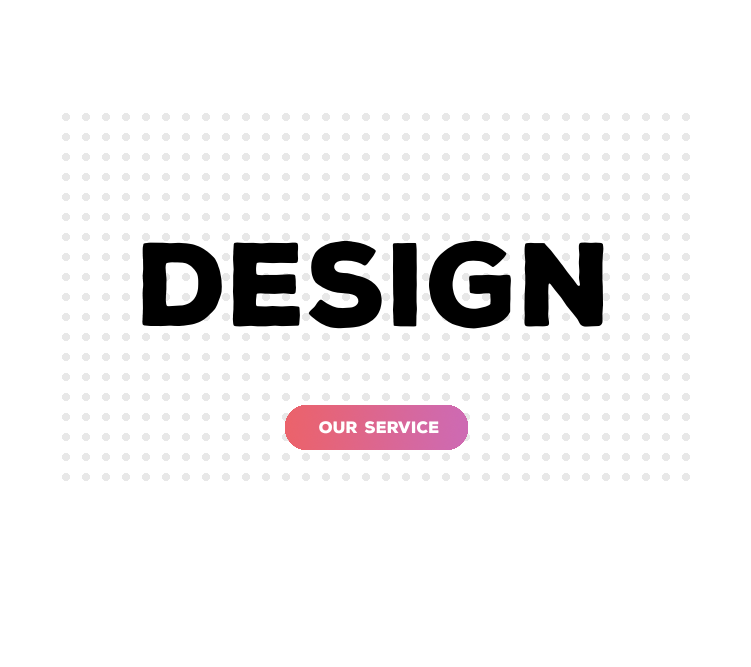
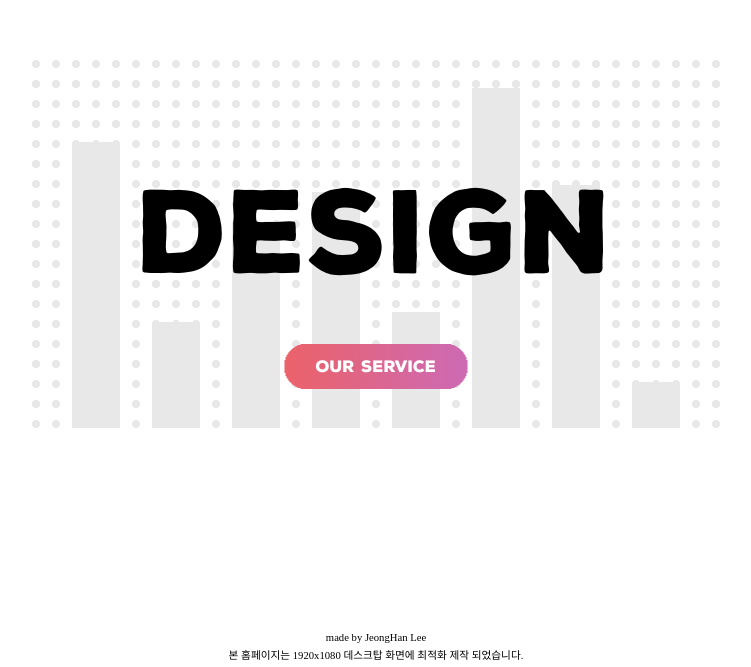
Before and after one commit to xian0310567/2020.10.25_Web, a plain HTML site: page index.html in a window 1280 px wide. Shown: the part 133-800 px from the top of the page, without its empty margins (267-1018 px from the left). Drawn offline with Linux system fonts and the light colour scheme.

Commit message:
js graph, index complete

```diff
--- a/css/index.css
+++ b/css/index.css
@@ -1,8 +1,26 @@
 @charset "UTF-8";
 
-#Logo_dot {width : 640px; height : 386px; margin-top : 240px; background-image : radial-gradient(#e8e8e8 30%, transparent 0), radial-gradient(#e8e8e8 30%, transparent 0);
-            background-position : 0 0, 20px 20px; background-size : 20px 20px; position : relative;}
-            #Logo_dot h1 {display: inline-block; text-align : center; font-family: "Nexa"; font-size : 115px; margin-top : 110px; width : 100%;}
-            #Logo_dot #Our_Service {position : absolute; margin-top : 50px; width : 100%;}
-                #Logo_dot #Our_Service img {display : block; margin : 0 auto;}
-                #Logo_dot #Our_Service span {left : 263px; bottom : 13px; font-family: "Nexa"; position :absolute; color : white;}
+body {margin : 0 auto;}
+
+#wrap {position : relative; min-height : 95vh;}
+
+#Logo_dot {width : 700px; height : 386px; background-image : radial-gradient(#e8e8e8 30%, transparent 0), radial-gradient(#e8e8e8 30%, transparent 0);
+    background-position : 0 0, 20px 20px; background-size : 20px 20px; position : absolute; left : 50%; top : 50%; transform: translate(-50%, -50%);}
+    #Logo_dot h1 {display: inline-block; text-align : center; font-family: "Nexa"; font-size : 115px; margin-top : 110px; width : 100%; position : absolute;}
+    #Logo_dot #Our_Service {position : absolute; top : 75%; left : 50%; transform: translate(-50%);}
+        #Logo_dot #Our_Service img {margin : 0 auto; display : block;}
+        #Logo_dot #Our_Service span {bottom : 13px; font-family: "Nexa"; position :absolute; color : white; left : 50%; transform: translate(-50%); text-align : center; width : 100%;}
+
+        .graph {width : 48px; position : absolute; bottom : 0; z-index: 0; margin-bottom : 12px; background : #e8e8e8; transition : all 0.8s;}
+        .graph:hover {background : #737373;}
+        #grp1 {margin-left : 46px;}
+        #grp2 {margin-left : 126px;}
+        #grp3 {margin-left : 206px;}
+        #grp4 {margin-left : 286px;}
+        #grp5 {margin-left : 366px;}
+        #grp6 {margin-left : 446px;}
+        #grp7 {margin-left : 526px;}
+        #grp8 {margin-left : 606px;}
+
+footer {text-align : center; min-height : 5vh;}
+    footer span {font-size : 8pt}
--- a/index.html
+++ b/index.html
@@ -10,15 +10,31 @@
         <script type = "text/javascript" src = "javascript/index.js"></script>
     </head>
     <body>
-        <header>
-
+        <div id = "wrap">
             <div id = "Logo_dot">
+                <div>
+                    <div class = "graph" id = "grp1"></div>
+                    <div class = "graph" id = "grp2"></div>
+                    <div class = "graph" id = "grp3"></div>
+                    <div class = "graph" id = "grp4"></div>
+                    <div class = "graph" id = "grp5"></div>
+                    <div class = "graph" id = "grp6"></div>
+                    <div class = "graph" id = "grp7"></div>
+                    <div class = "graph" id = "grp8"></div>
+                </div>
                 <h1>Design</h1>
                 <div id = "Our_Service">
-                    <img src="images/Our_Service.png" alt="Our_Service">
-                    <span>Our Service</span>
+                    <a id = "text" href="">
+                        <img src="images/Our_Service.png" alt="Our_Service">
+                        <span>Our Service</span>
+                    </a>
                 </div>
             </div>
-        </header>
+        </div>
+
+        <footer>
+            <span>made by JeongHan Lee</span><br>
+            <span>본 홈페이지는 1920x1080 데스크탑 화면에 최적화 제작 되었습니다.</span>
+        </footer>
     </body>
 </html>
--- a/javascript/index.js
+++ b/javascript/index.js
@@ -1,9 +1,16 @@
 $(function (){
     $(document).ready(function() {
-        setInterval(function() {
-            $('#Our_Service').animate({
-                //
-            })
-        }, 5000);
+        grp();
     });
+
+    function grp() {
+        setTimeout(function() {$('#grp1').animate({height : "286px"});},200);
+        setTimeout(function() {$('#grp2').animate({height : "106px"});},400);
+        setTimeout(function() {$('#grp3').animate({height : "206px"});},600);
+        setTimeout(function() {$('#grp4').animate({height : "236px"});},760);
+        setTimeout(function() {$('#grp5').animate({height : "116px"});},940);
+        setTimeout(function() {$('#grp6').animate({height : "340px"});},1100);
+        setTimeout(function() {$('#grp7').animate({height : "243px"});},1290);
+        setTimeout(function() {$('#grp8').animate({height : "46px"});},1400);
+    }
 });
```
